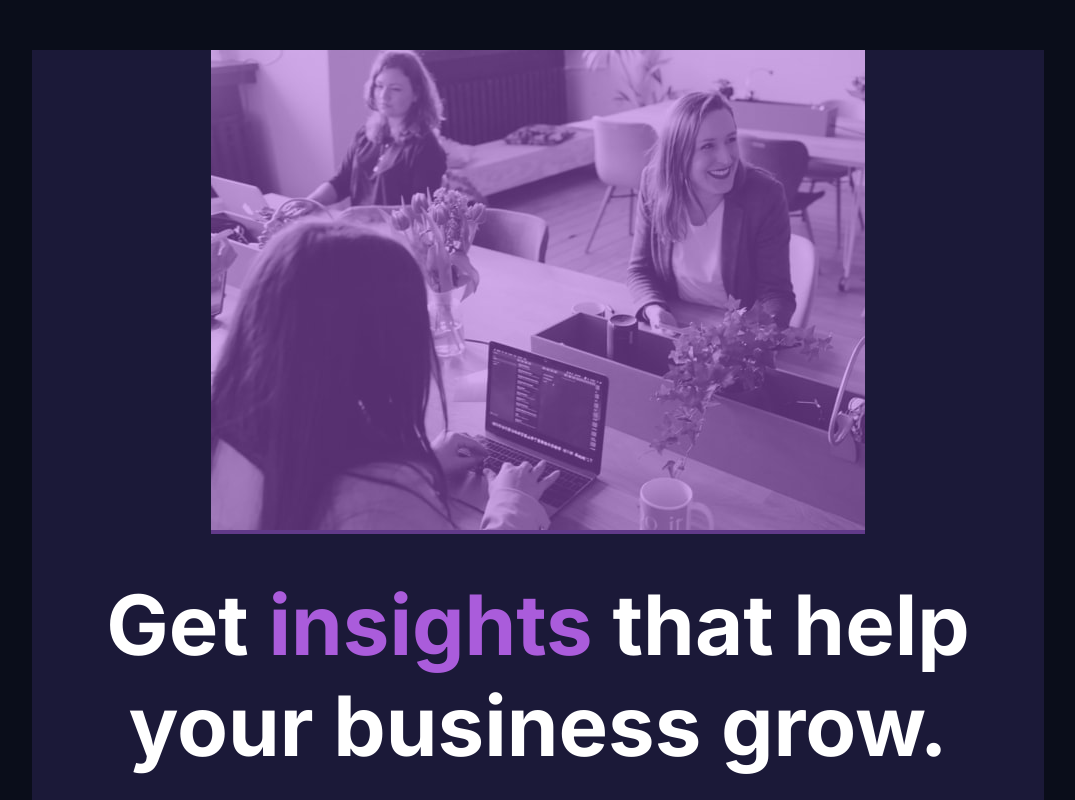
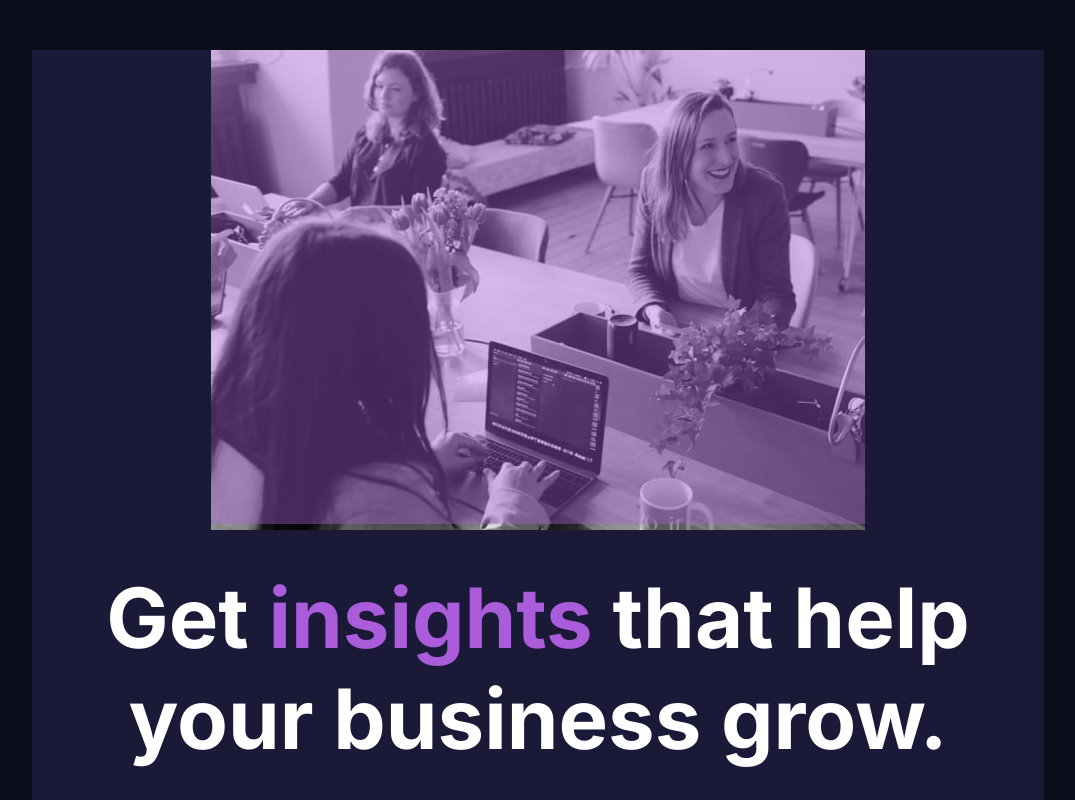
Before and after one commit to crwainstock/fe-mentor-stats-preview, a plain HTML site: page index.html in a window 1280 px wide. Shown: the top 800 px of the page, without its empty margins (102-1177 px from the left). Drawn offline with Linux system fonts and the light colour scheme.

Commit message:
adjust h2 sizing

```diff
--- a/styles.css
+++ b/styles.css
@@ -23,9 +23,9 @@ body {
   content: "";
   position: absolute;
   width: 100%;
-  height: 100%;
+  height: 98%;
   /* Something needs to be adjusted here so the overlay stays on the image appropriately. */
-  background-color: hsl(277, 64%, 61%, 50%);
+  background-color: hsl(277, 64%, 61%, 40%);
   z-index: 1;
 }
 .text-container {
@@ -35,7 +35,7 @@ body {
 }
 .text-container h2 {
   color: hsl(0, 0%, 100%);
-  margin-top: 1rem;
+  margin-top: 0.6rem;
   font-size: 6.5vw;
 }
 .highlight-text {
```
